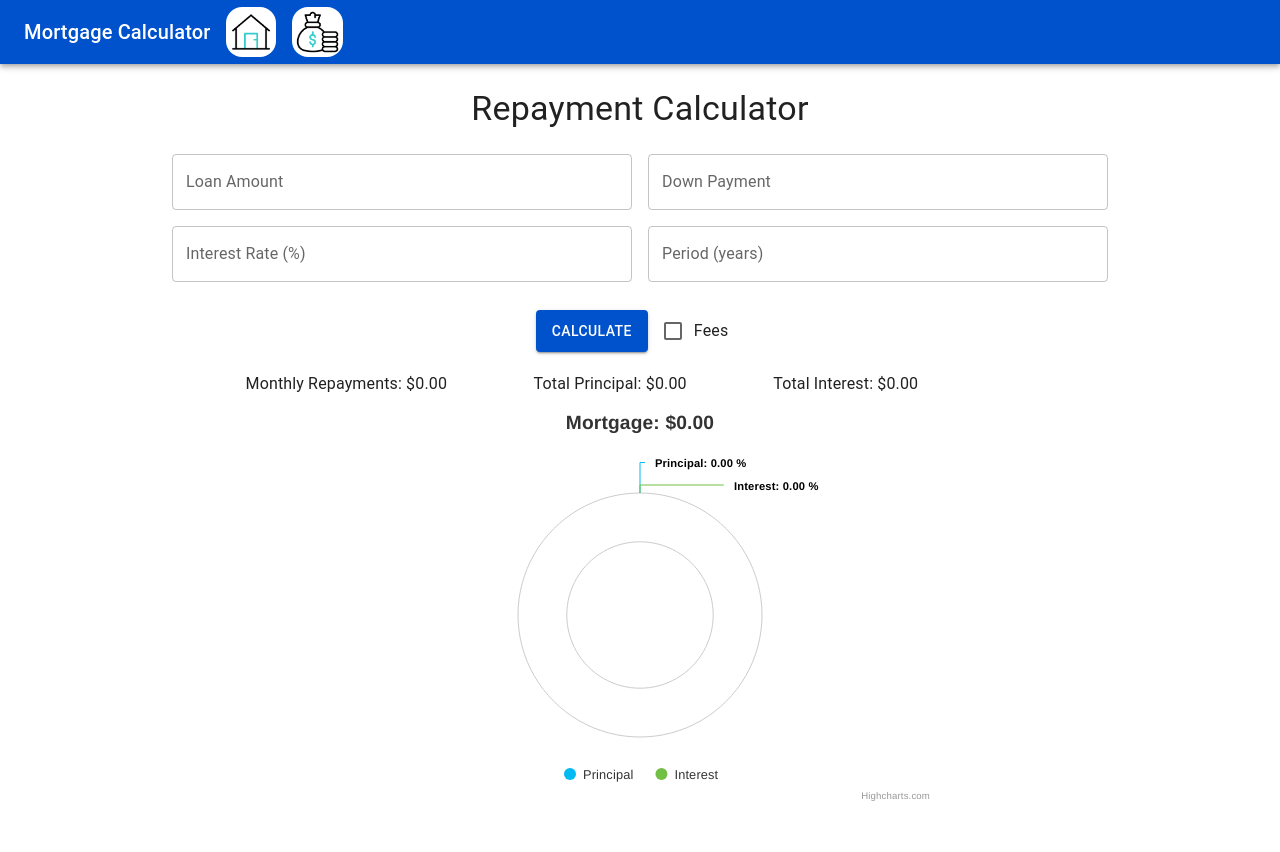
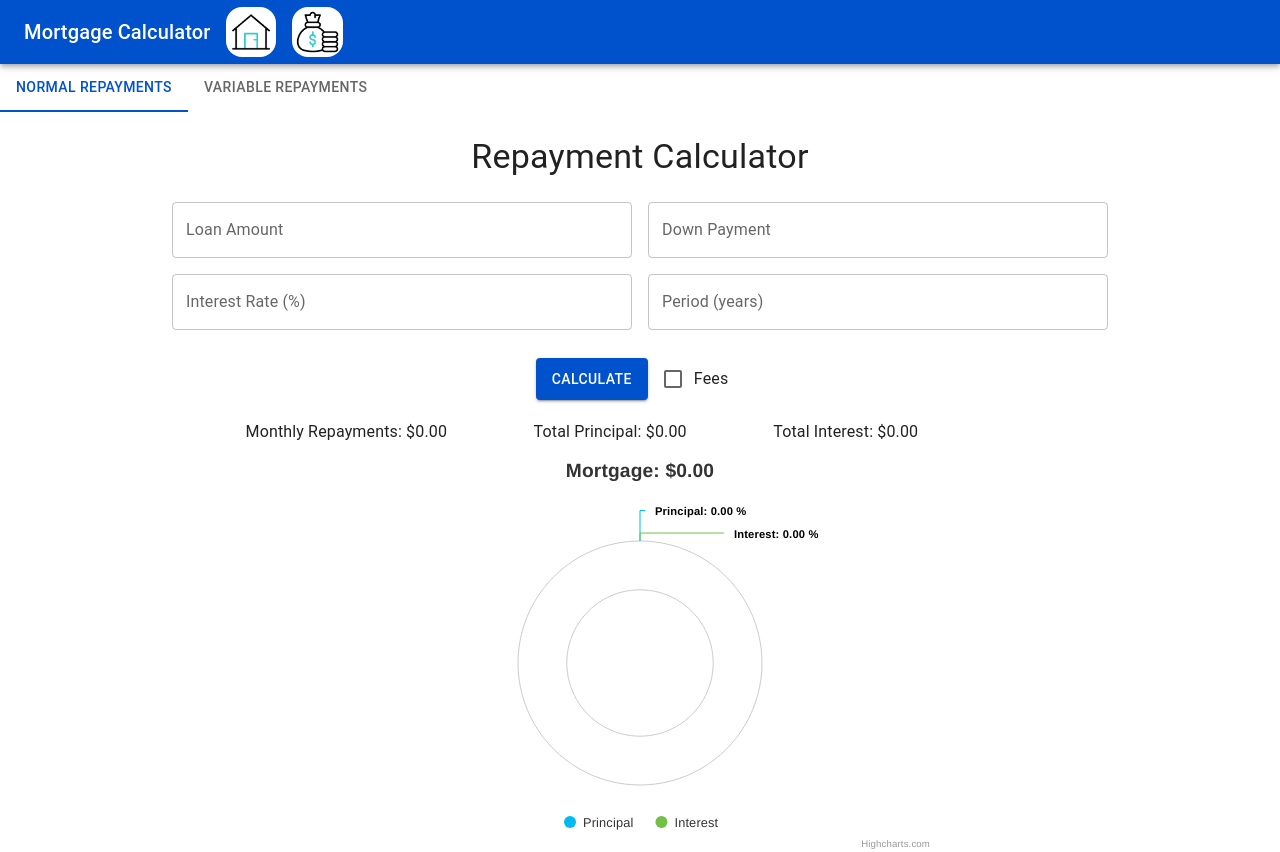
Before and after one commit to dane-mckillop/mortgage-calc-ts-react, a React (Vite) app: page / in a window 1280 px wide. Before the commit the page ends 804 px from the top, so only its background shows below. Built offline with nearby package versions, Linux system fonts and the light colour scheme.

Commit message:
Revise project structure, and include tabs for Normal and Variable repayments on the BuyProperty page. Variable tranche period logic to come.

```diff
--- a/src/App.tsx
+++ b/src/App.tsx
@@ -2,7 +2,7 @@ import { CssBaseline, ThemeProvider } from "@mui/material";
 import { createTheme } from '@mui/material/styles';
 import { Route, Routes } from "react-router-dom";
 import Header from './components/Header.tsx'
-import BuyProperty from './pages/BuyProperty.tsx';
+import BuyCalculators from './pages/BuyCalculators.tsx';
 import SellProperty from './pages/SellProperty.tsx';
 
 function App() {
@@ -26,11 +26,11 @@ function App() {
         {/* Buy & Landing page */}
         <Route
           path = {"/"}
-          element = { <BuyProperty /> }
+          element = { <BuyCalculators /> }
         />
         <Route
           path = {"/buy"}
-          element = { <BuyProperty /> }
+          element = { <BuyCalculators /> }
         />
         {/* Sell page */}
         <Route
--- a/src/components/DynamicFees.tsx
+++ b/src/components/BuyProperty/DynamicFees.tsx
@@ -1,6 +1,6 @@
 import { Button, Grid, TextField } from "@mui/material";
 import { ChangeEvent, useEffect } from "react";
-import Fee from "../interfaces/Fees";
+import Fee from "../../interfaces/IFees";
 
 
 interface DynamicFeesProps {
--- /dev/null
+++ b/src/components/TrancheCalculator/TrancheCalculator.tsx
@@ -0,0 +1,11 @@
+
+const TrancheCalculator: React.FC = () => {
+
+    return (
+        <div>
+
+        </div>
+    )
+}
+
+export default TrancheCalculator;
--- /dev/null
+++ b/src/pages/BuyCalculators.tsx
@@ -0,0 +1,25 @@
+import { Stack, Tab, Tabs } from '@mui/material';
+import { useState } from 'react';
+import BuyProperty from '../components/BuyProperty/BuyProperty';
+import TrancheCalculator from '../components/TrancheCalculator/TrancheCalculator';
+
+const BuyCalculators: React.FC = () => {
+    const [tab, setTab] = useState<number>(1);
+    const changeTab = (event: React.SyntheticEvent, value: number) => {
+        setTab(value);
+    };
+
+    return (
+        <div>
+            <Tabs value={tab} onChange={changeTab} aria-label="tab example">
+                <Tab label="Normal Repayments" value={1} />
+                <Tab label="Variable Repayments" value={2} />
+            </Tabs>
+            {tab === 1 &&
+                <BuyProperty />}
+            {tab === 2 && <TrancheCalculator />}
+        </div>
+    );
+};
+
+export default BuyCalculators;
```
Also changed, not shown: src/components/BuyProperty/BuyProperty.tsx (renamed from src/pages/BuyProperty.tsx, +5 -5 lines), src/components/BuyProperty/RepaymentCalculator.tsx (renamed from src/components/RepaymentCalculator.tsx, +4 -4 lines), src/components/BuyProperty/LoanChart.tsx (renamed from src/components/LoanChart.tsx), src/interfaces/IFees.ts (renamed from src/interfaces/Fees.ts).
